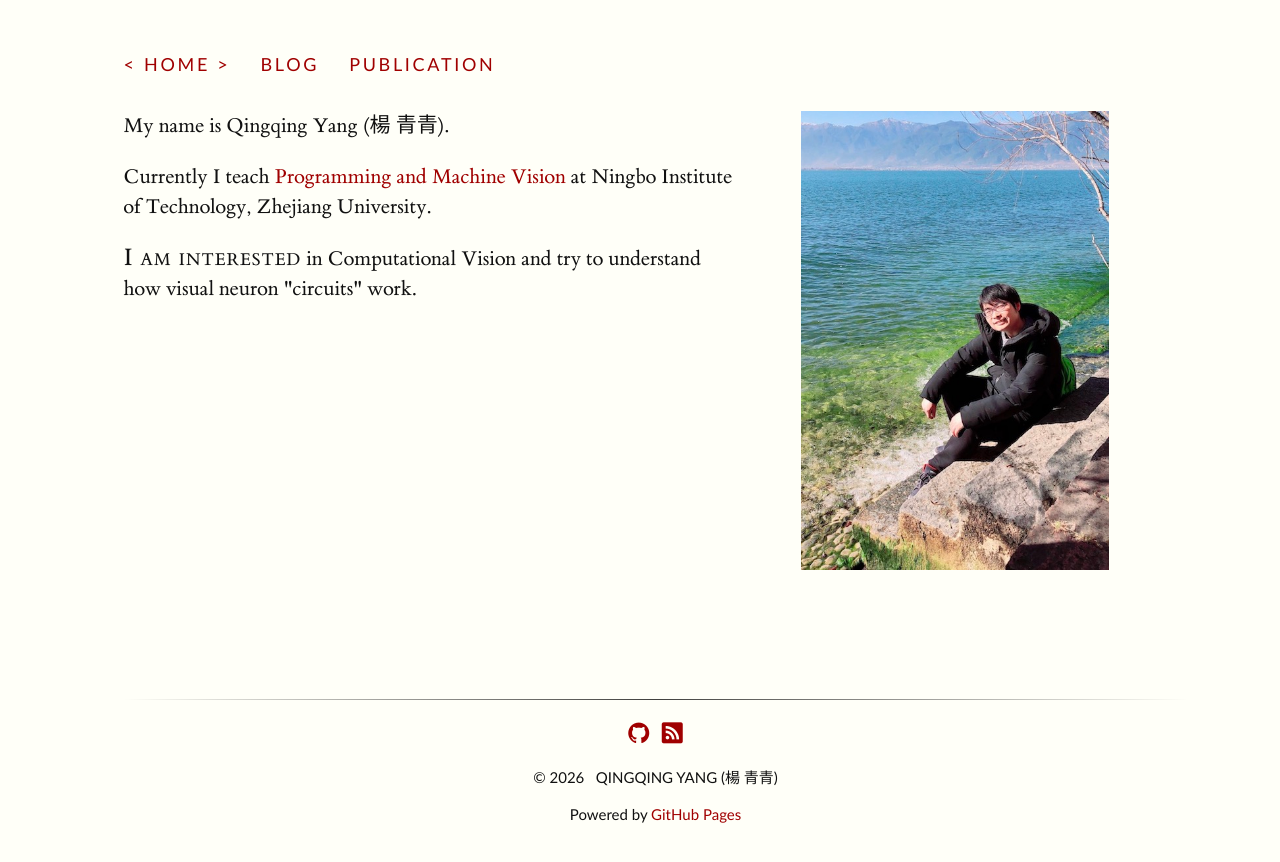
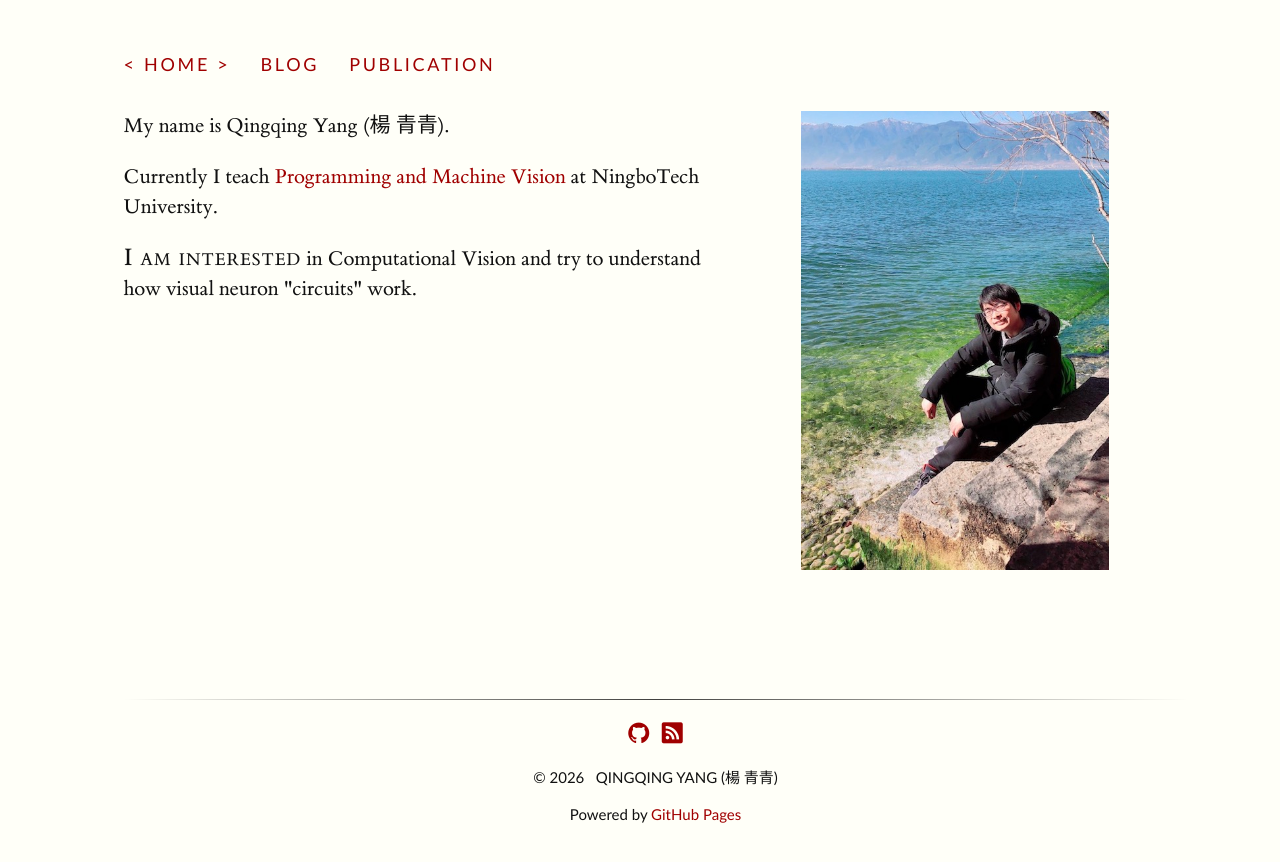
Before and after one commit to QingQYang/QingQYang.github.io, a Jekyll site: the page built from index.html, in a window 1280 px wide. Shown: the top 862 px of the page. Built offline with Jekyll 4.4.1, drawn with Linux system fonts in a browser that asks for light colours; some web fonts are replaced.

Commit message:
Update university name in index.html

```diff
--- a/index.html
+++ b/index.html
@@ -8,7 +8,7 @@ title: Qingqing Yang (楊 青青)
 <p> My name is Qingqing Yang (楊 青青).</p>
 
 <p> Currently I teach <a href="//class.qqyang.org" target="_blank">Programming and
-  Machine Vision</a> at Ningbo Institute of Technology, Zhejiang University.
+  Machine Vision</a> at NingboTech University.
 
 <p> <span class="newthought">I am interested</span> in Computational Vision and try to
   understand how visual neuron "circuits" work. </p>
```
